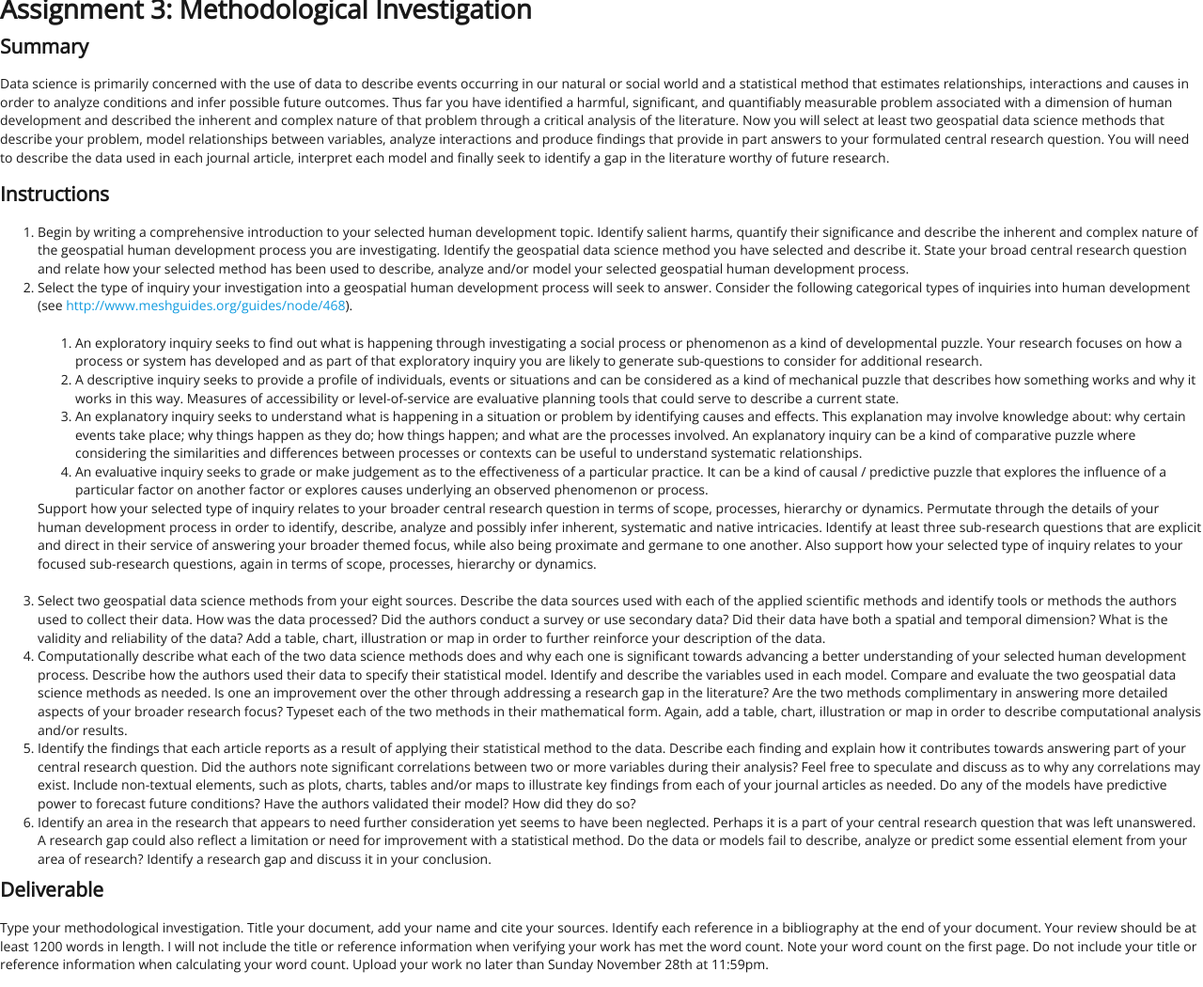
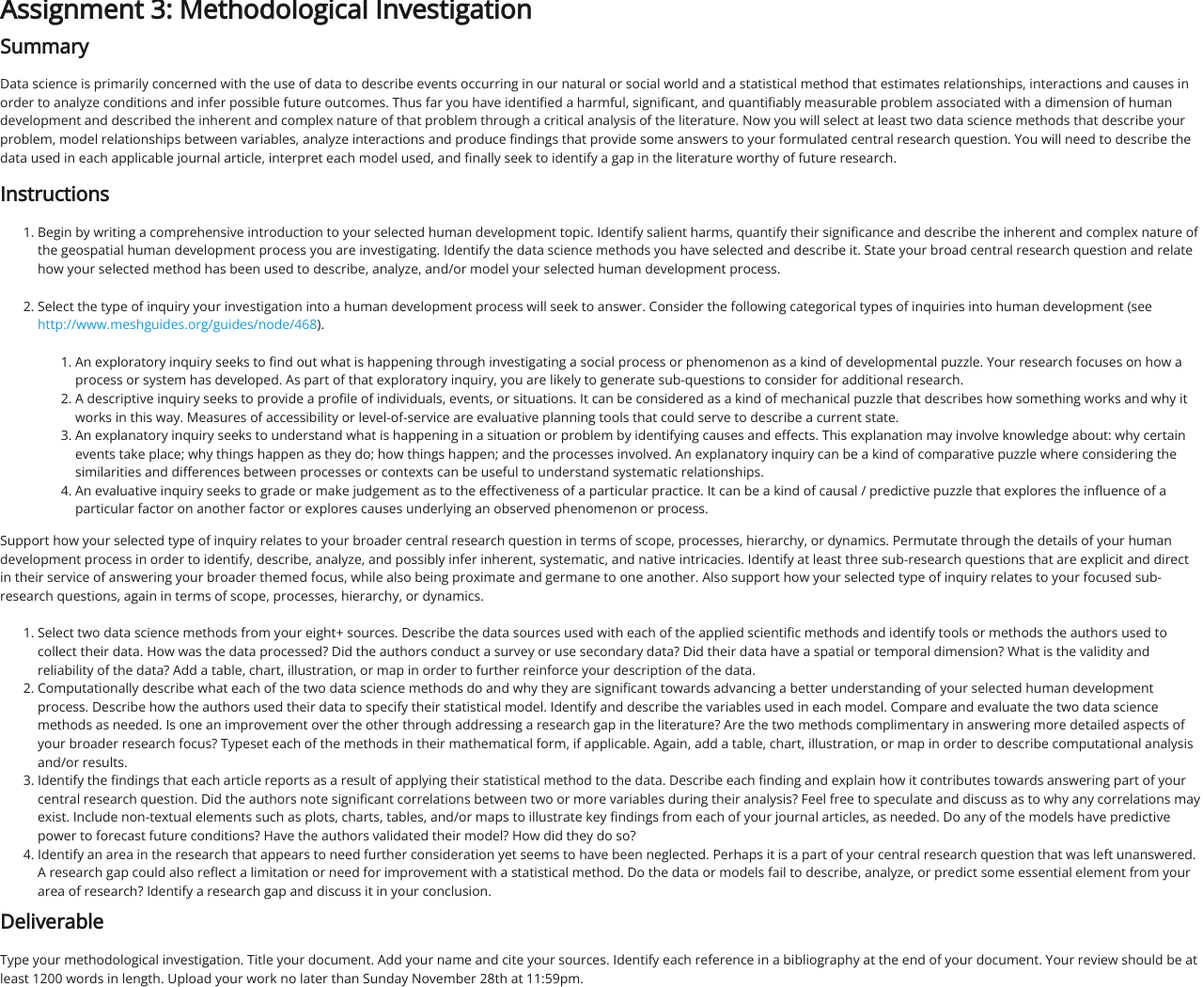
Before and after one commit to EMBrewer/dat150, a Jekyll site: the page built from _posts/2021-09-24-Assignment3.md, in a window 1280 px wide. Shown: the whole page at 94% size. Built offline with Jekyll 4.4.1, drawn with Linux system fonts in a browser that asks for light colours; our own code applies the rules of GitHub Pages for plain Markdown files.

Commit message:
Update 2021-09-24-Assignment3.md

```diff
--- a/_posts/2021-09-24-Assignment3.md
+++ b/_posts/2021-09-24-Assignment3.md
@@ -2,25 +2,26 @@
 
 ## Summary
 
-Data science is primarily concerned with the use of data to describe events occurring in our natural or social world and a statistical method that estimates relationships, interactions and causes in order to analyze conditions and infer possible future outcomes. Thus far you have identified a harmful, significant, and quantifiably measurable problem associated with a dimension of human development and described the inherent and complex nature of that problem through a critical analysis of the literature. Now you will select at least two geospatial data science methods that describe your problem, model relationships between variables, analyze interactions and produce findings that provide in part answers to your formulated central research question. You will need to describe the data used in each journal article, interpret each model and finally seek to identify a gap in the literature worthy of future research.
+Data science is primarily concerned with the use of data to describe events occurring in our natural or social world and a statistical method that estimates relationships, interactions and causes in order to analyze conditions and infer possible future outcomes. Thus far you have identified a harmful, significant, and quantifiably measurable problem associated with a dimension of human development and described the inherent and complex nature of that problem through a critical analysis of the literature. Now you will select at least two data science methods that describe your problem, model relationships between variables, analyze interactions and produce findings that provide some answers to your formulated central research question. You will need to describe the data used in each applicable journal article, interpret each model used, and finally seek to identify a gap in the literature worthy of future research.
 
 ## Instructions
 
-1. Begin by writing a comprehensive introduction to your selected human development topic. Identify salient harms, quantify their significance and describe the inherent and complex nature of the geospatial human development process you are investigating. Identify the geospatial data science method you have selected and describe it. State your broad central research question and relate how your selected method has been used to describe, analyze and/or model your selected geospatial human development process.
-2. Select the type of inquiry your investigation into a geospatial human development process will seek to answer. Consider the following categorical types of inquiries into human development \(see [http://www.meshguides.org/guides/node/468](http://www.meshguides.org/guides/node/468)\).
+1. Begin by writing a comprehensive introduction to your selected human development topic. Identify salient harms, quantify their significance and describe the inherent and complex nature of the geospatial human development process you are investigating. Identify the data science methods you have selected and describe it. State your broad central research question and relate how your selected method has been used to describe, analyze, and/or model your selected human development process.
 
-   1. An exploratory inquiry seeks to find out what is happening through investigating a social process or phenomenon as a kind of developmental puzzle. Your research focuses on how a process or system has developed and as part of that exploratory inquiry you are likely to generate sub-questions to consider for additional research.
-   2. A descriptive inquiry seeks to provide a profile of individuals, events or situations and can be considered as a kind of mechanical puzzle that describes how something works and why it works in this way. Measures of accessibility or level-of-service are evaluative planning tools that could serve to describe a current state.
-   3. An explanatory inquiry seeks to understand what is happening in a situation or problem by identifying causes and effects. This explanation may involve knowledge about: why certain events take place; why things happen as they do; how things happen; and what are the processes involved. An explanatory inquiry can be a kind of comparative puzzle where considering the similarities and differences between processes or contexts can be useful to understand systematic relationships.
+2. Select the type of inquiry your investigation into a human development process will seek to answer. Consider the following categorical types of inquiries into human development \(see [http://www.meshguides.org/guides/node/468](http://www.meshguides.org/guides/node/468)\).
+
+   1. An exploratory inquiry seeks to find out what is happening through investigating a social process or phenomenon as a kind of developmental puzzle. Your research focuses on how a process or system has developed. As part of that exploratory inquiry, you are likely to generate sub-questions to consider for additional research.
+   2. A descriptive inquiry seeks to provide a profile of individuals, events, or situations. It can be considered as a kind of mechanical puzzle that describes how something works and why it works in this way. Measures of accessibility or level-of-service are evaluative planning tools that could serve to describe a current state.
+   3. An explanatory inquiry seeks to understand what is happening in a situation or problem by identifying causes and effects. This explanation may involve knowledge about: why certain events take place; why things happen as they do; how things happen; and the processes involved. An explanatory inquiry can be a kind of comparative puzzle where considering the similarities and differences between processes or contexts can be useful to understand systematic relationships.
    4. An evaluative inquiry seeks to grade or make judgement as to the effectiveness of a particular practice. It can be a kind of causal / predictive puzzle that explores the influence of a particular factor on another factor or explores causes underlying an observed phenomenon or process.
 
-   Support how your selected type of inquiry relates to your broader central research question in terms of scope, processes, hierarchy or dynamics. Permutate through the details of your human development process in order to identify, describe, analyze and possibly infer inherent, systematic and native intricacies. Identify at least three sub-research questions that are explicit and direct in their service of answering your broader themed focus, while also being proximate and germane to one another. Also support how your selected type of inquiry relates to your focused sub-research questions, again in terms of scope, processes, hierarchy or dynamics.
+Support how your selected type of inquiry relates to your broader central research question in terms of scope, processes, hierarchy, or dynamics. Permutate through the details of your human development process in order to identify, describe, analyze, and possibly infer inherent, systematic, and native intricacies. Identify at least three sub-research questions that are explicit and direct in their service of answering your broader themed focus, while also being proximate and germane to one another. Also support how your selected type of inquiry relates to your focused sub-research questions, again in terms of scope, processes, hierarchy, or dynamics.
 
-3. Select two geospatial data science methods from your eight sources. Describe the data sources used with each of the applied scientific methods and identify tools or methods the authors used to collect their data. How was the data processed? Did the authors conduct a survey or use secondary data? Did their data have both a spatial and temporal dimension? What is the validity and reliability of the data? Add a table, chart, illustration or map in order to further reinforce your description of the data.
-4. Computationally describe what each of the two data science methods does and why each one is significant towards advancing a better understanding of your selected human development process. Describe how the authors used their data to specify their statistical model. Identify and describe the variables used in each model. Compare and evaluate the two geospatial data science methods as needed. Is one an improvement over the other through addressing a research gap in the literature? Are the two methods complimentary in answering more detailed aspects of your broader research focus? Typeset each of the two methods in their mathematical form. Again, add a table, chart, illustration or map in order to describe computational analysis and/or results.
-5. Identify the findings that each article reports as a result of applying their statistical method to the data. Describe each finding and explain how it contributes towards answering part of your central research question. Did the authors note significant correlations between two or more variables during their analysis? Feel free to speculate and discuss as to why any correlations may exist. Include non-textual elements, such as plots, charts, tables and/or maps to illustrate key findings from each of your journal articles as needed. Do any of the models have predictive power to forecast future conditions? Have the authors validated their model? How did they do so?
-6. Identify an area in the research that appears to need further consideration yet seems to have been neglected. Perhaps it is a part of your central research question that was left unanswered. A research gap could also reflect a limitation or need for improvement with a statistical method. Do the data or models fail to describe, analyze or predict some essential element from your area of research? Identify a research gap and discuss it in your conclusion.
+3. Select two data science methods from your eight+ sources. Describe the data sources used with each of the applied scientific methods and identify tools or methods the authors used to collect their data. How was the data processed? Did the authors conduct a survey or use secondary data? Did their data have a spatial or temporal dimension? What is the validity and reliability of the data? Add a table, chart, illustration, or map in order to further reinforce your description of the data.
+4. Computationally describe what each of the two data science methods do and why they are significant towards advancing a better understanding of your selected human development process. Describe how the authors used their data to specify their statistical model. Identify and describe the variables used in each model. Compare and evaluate the two data science methods as needed. Is one an improvement over the other through addressing a research gap in the literature? Are the two methods complimentary in answering more detailed aspects of your broader research focus? Typeset each of the methods in their mathematical form, if applicable. Again, add a table, chart, illustration, or map in order to describe computational analysis and/or results.
+5. Identify the findings that each article reports as a result of applying their statistical method to the data. Describe each finding and explain how it contributes towards answering part of your central research question. Did the authors note significant correlations between two or more variables during their analysis? Feel free to speculate and discuss as to why any correlations may exist. Include non-textual elements such as plots, charts, tables, and/or maps to illustrate key findings from each of your journal articles, as needed. Do any of the models have predictive power to forecast future conditions? Have the authors validated their model? How did they do so?
+6. Identify an area in the research that appears to need further consideration yet seems to have been neglected. Perhaps it is a part of your central research question that was left unanswered. A research gap could also reflect a limitation or need for improvement with a statistical method. Do the data or models fail to describe, analyze, or predict some essential element from your area of research? Identify a research gap and discuss it in your conclusion.
 
 ## Deliverable
 
-Type your methodological investigation.  Title your document, add your name and cite your sources.  Identify each reference in a bibliography at the end of your document. Your review should be at least 1200 words in length. I will not include the title or reference information when verifying your work has met the word count.  Note your word count on the first page.  Do not include your title or reference information when calculating your word count. Upload your work no later than Sunday November 28th at 11:59pm.
+Type your methodological investigation. Title your document. Add your name and cite your sources.  Identify each reference in a bibliography at the end of your document. Your review should be at least 1200 words in length. Upload your work no later than Sunday November 28th at 11:59pm.
```
